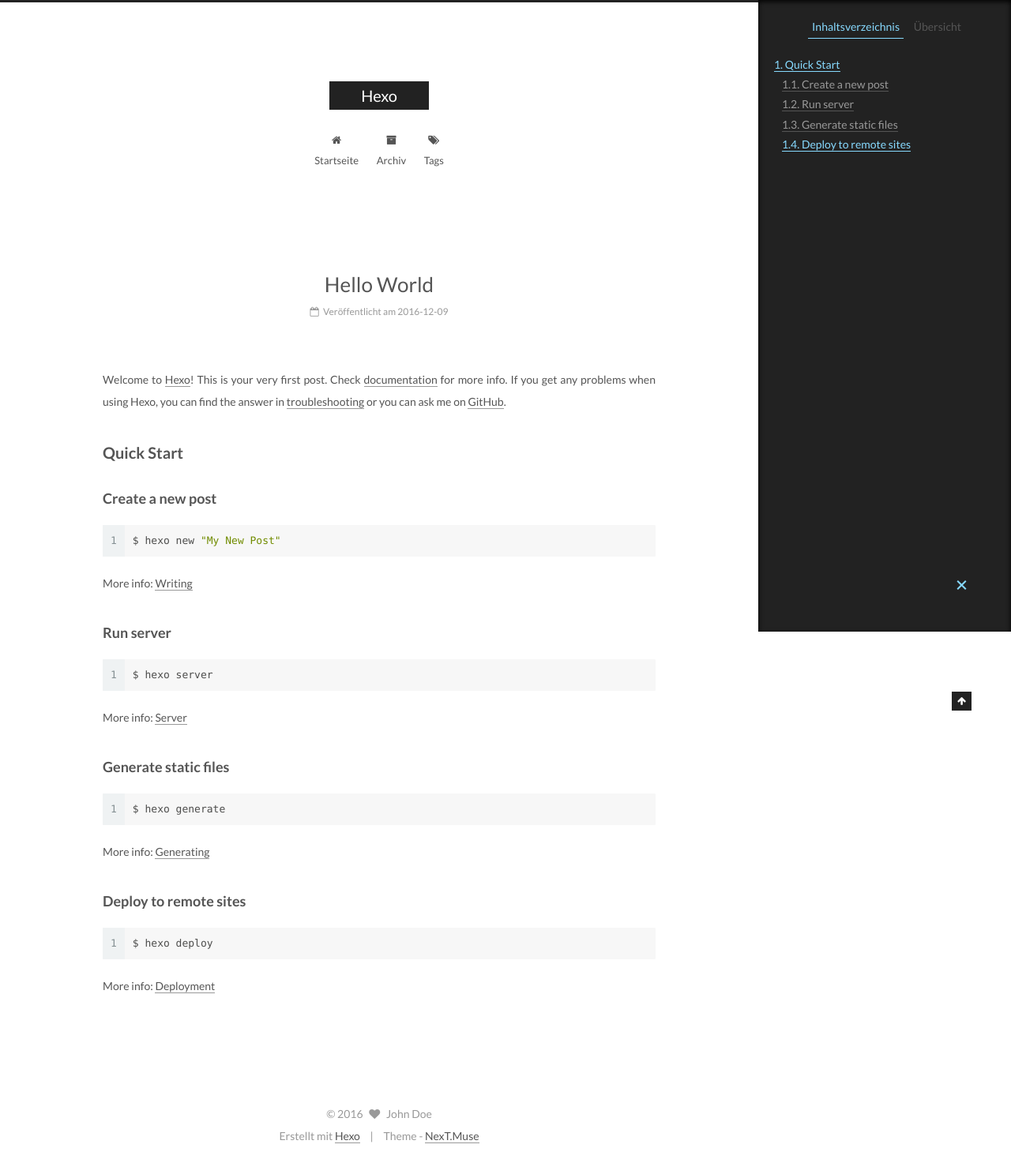
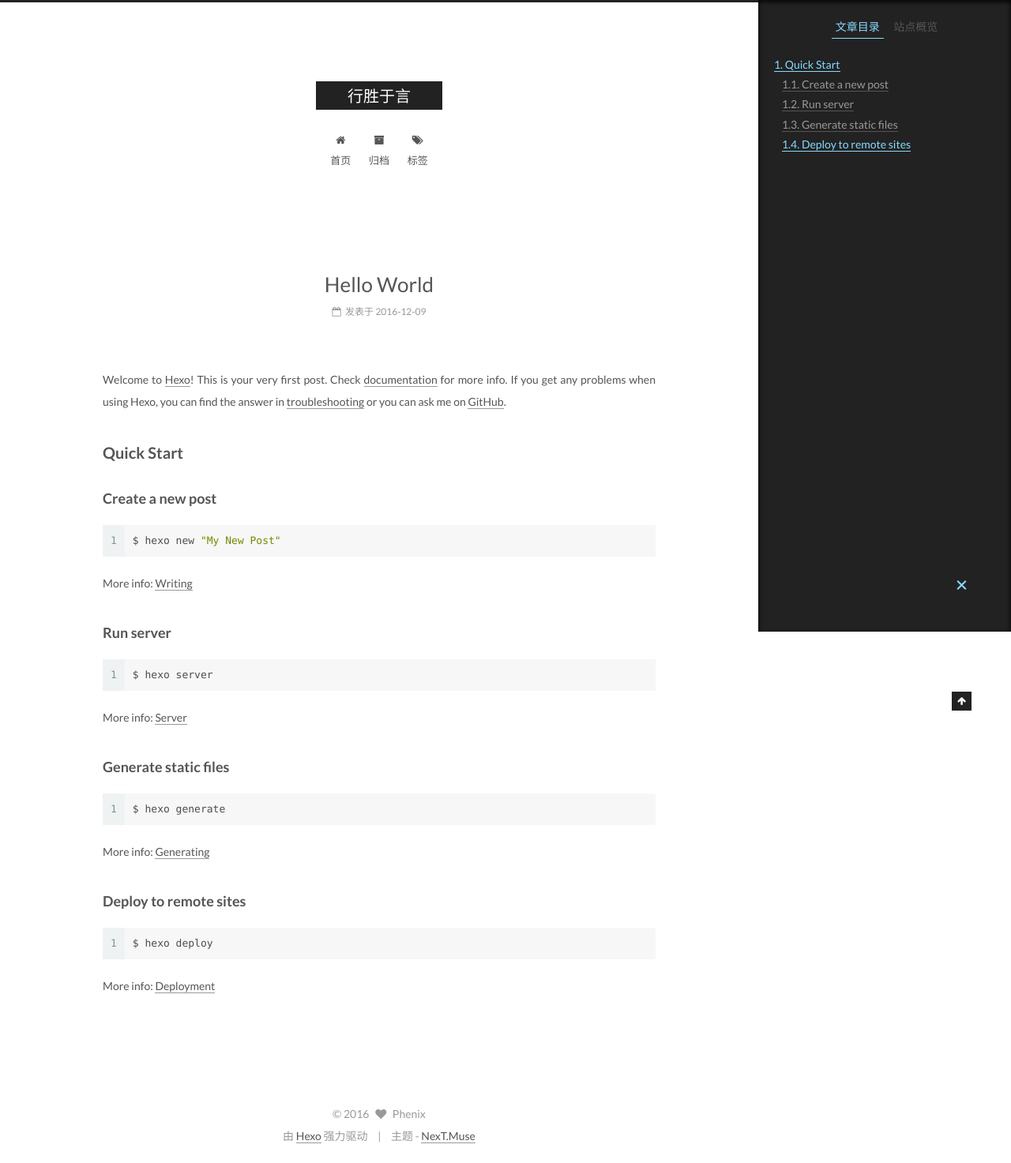
Before and after one commit to xiaolingu/Blog_gu, a plain HTML site: page 2016/12/09/hello-world/index.html in a window 1280 px wide. Shown: the whole page at 79% size. Drawn offline with Linux system fonts and the light colour scheme.

Commit message:
Site updated: 2016-12-10 10:36:57

```diff
--- a/2016/12/09/hello-world/index.html
+++ b/2016/12/09/hello-world/index.html
@@ -5,7 +5,7 @@
 
 
 
-<html class="theme-next muse use-motion" lang="">
+<html class="theme-next muse use-motion" lang="zh-Hans,en,default">
 <head>
   <meta charset="UTF-8"/>
 <meta http-equiv="X-UA-Compatible" content="IE=edge" />
@@ -76,7 +76,7 @@
 
 
 
-  <link rel="alternate" href="/atom.xml" title="Hexo" type="application/atom+xml" />
+  <link rel="alternate" href="/atom.xml" title="行胜于言" type="application/atom+xml" />
 
 
 
@@ -93,7 +93,7 @@ Quick">
 <meta property="og:type" content="article">
 <meta property="og:title" content="Hello World">
 <meta property="og:url" content="http://yoursite.com/2016/12/09/hello-world/index.html">
-<meta property="og:site_name" content="Hexo">
+<meta property="og:site_name" content="行胜于言">
 <meta property="og:description" content="Welcome to Hexo! This is your very first post. Check documentation for more info. If you get any problems when using Hexo, you can find the answer in troubleshooting or you can ask me on GitHub.
 Quick">
 <meta property="og:updated_time" content="2016-12-09T15:07:30.285Z">
@@ -114,7 +114,7 @@ Quick">
     motion: true,
     duoshuo: {
       userId: '0',
-      author: 'Author'
+      author: '博主'
     },
     algolia: {
       applicationID: '',
@@ -134,10 +134,10 @@ Quick">
 
 
 
-  <title> Hello World | Hexo </title>
+  <title> Hello World | 行胜于言 </title>
 </head>
 
-<body itemscope itemtype="http://schema.org/WebPage" lang="">
+<body itemscope itemtype="http://schema.org/WebPage" lang="zh-Hans">
 
 
 
@@ -165,7 +165,7 @@ Quick">
   <div class="custom-logo-site-title">
     <a href="/"  class="brand" rel="start">
       <span class="logo-line-before"><i></i></span>
-      <span class="site-title">Hexo</span>
+      <span class="site-title">行胜于言</span>
       <span class="logo-line-after"><i></i></span>
     </a>
   </div>
@@ -192,7 +192,7 @@ Quick">
 
               <i class="menu-item-icon fa fa-fw fa-home"></i> <br />
 
-            Startseite
+            首页
           </a>
         </li>
 
@@ -202,7 +202,7 @@ Quick">
 
               <i class="menu-item-icon fa fa-fw fa-archive"></i> <br />
 
-            Archiv
+            归档
           </a>
         </li>
 
@@ -212,7 +212,7 @@ Quick">
 
               <i class="menu-item-icon fa fa-fw fa-tags"></i> <br />
 
-            Tags
+            标签
           </a>
         </li>
 
@@ -248,15 +248,15 @@ Quick">
   <link itemprop="mainEntityOfPage" href="http://yoursite.com/2016/12/09/hello-world/">
 
   <span style="display:none" itemprop="author" itemscope itemtype="http://schema.org/Person">
-    <meta itemprop="name" content="John Doe">
+    <meta itemprop="name" content="Phenix">
     <meta itemprop="description" content="">
     <meta itemprop="image" content="/images/avatar.gif">
   </span>
 
   <span style="display:none" itemprop="publisher" itemscope itemtype="http://schema.org/Organization">
-    <meta itemprop="name" content="Hexo">
+    <meta itemprop="name" content="行胜于言">
     <span style="display:none" itemprop="logo" itemscope itemtype="http://schema.org/ImageObject">
-      <img style="display:none;" itemprop="url image" alt="Hexo" src="">
+      <img style="display:none;" itemprop="url image" alt="行胜于言" src="">
     </span>
   </span>
 
@@ -281,7 +281,7 @@ Quick">
               <span class="post-meta-item-icon">
                 <i class="fa fa-calendar-o"></i>
               </span>
-              <span class="post-meta-item-text">Veröffentlicht am</span>
+              <span class="post-meta-item-text">发表于</span>
               <time title="Post created" itemprop="dateCreated datePublished" datetime="2016-12-09T23:07:30+08:00">
                 2016-12-09
               </time>
@@ -394,10 +394,10 @@ Quick">
 
         <ul class="sidebar-nav motion-element">
           <li class="sidebar-nav-toc sidebar-nav-active" data-target="post-toc-wrap" >
-            Inhaltsverzeichnis
+            文章目录
           </li>
           <li class="sidebar-nav-overview" data-target="site-overview">
-            Übersicht
+            站点概览
           </li>
         </ul>
 
@@ -406,15 +406,15 @@ Quick">
         <div class="site-author motion-element" itemprop="author" itemscope itemtype="http://schema.org/Person">
           <img class="site-author-image" itemprop="image"
                src="/images/avatar.gif"
-               alt="John Doe" />
-          <p class="site-author-name" itemprop="name">John Doe</p>
+               alt="Phenix" />
+          <p class="site-author-name" itemprop="name">Phenix</p>
           <p class="site-description motion-element" itemprop="description"></p>
         </div>
         <nav class="site-state motion-element">
           <div class="site-state-item site-state-posts">
             <a href="/archives">
               <span class="site-state-item-count">1</span>
-              <span class="site-state-item-name">Artikel</span>
+              <span class="site-state-item-name">日志</span>
             </a>
           </div>
 
@@ -483,16 +483,16 @@ Quick">
   <span class="with-love">
     <i class="fa fa-heart"></i>
   </span>
-  <span class="author" itemprop="copyrightHolder">John Doe</span>
+  <span class="author" itemprop="copyrightHolder">Phenix</span>
 </div>
 
 
 <div class="powered-by">
-  Erstellt mit  <a class="theme-link" href="https://hexo.io">Hexo</a>
+  由 <a class="theme-link" href="https://hexo.io">Hexo</a> 强力驱动
 </div>
 
 <div class="theme-info">
-  Theme -
+  主题 -
   <a class="theme-link" href="https://github.com/iissnan/hexo-theme-next">
     NexT.Muse
   </a>
--- a/archives/2016/12/index.html
+++ b/archives/2016/12/index.html
@@ -5,7 +5,7 @@
 
 
 
-<html class="theme-next muse use-motion" lang="">
+<html class="theme-next muse use-motion" lang="zh-Hans,en,default">
 <head>
   <meta charset="UTF-8"/>
 <meta http-equiv="X-UA-Compatible" content="IE=edge" />
@@ -74,7 +74,7 @@
 
 
 
-  <link rel="alternate" href="/atom.xml" title="Hexo" type="application/atom+xml" />
+  <link rel="alternate" href="/atom.xml" title="行胜于言" type="application/atom+xml" />
 
 
 
@@ -87,11 +87,11 @@
 
 
 <meta property="og:type" content="website">
-<meta property="og:title" content="Hexo">
+<meta property="og:title" content="行胜于言">
 <meta property="og:url" content="http://yoursite.com/archives/2016/12/index.html">
-<meta property="og:site_name" content="Hexo">
+<meta property="og:site_name" content="行胜于言">
 <meta name="twitter:card" content="summary">
-<meta name="twitter:title" content="Hexo">
+<meta name="twitter:title" content="行胜于言">
 
 
 
@@ -105,7 +105,7 @@
     motion: true,
     duoshuo: {
       userId: '0',
-      author: 'Author'
+      author: '博主'
     },
     algolia: {
       applicationID: '',
@@ -125,10 +125,10 @@
 
 
 
-  <title> Archiv | Hexo </title>
+  <title> 归档 | 行胜于言 </title>
 </head>
 
-<body itemscope itemtype="http://schema.org/WebPage" lang="">
+<body itemscope itemtype="http://schema.org/WebPage" lang="zh-Hans">
 
 
 
@@ -156,7 +156,7 @@
   <div class="custom-logo-site-title">
     <a href="/"  class="brand" rel="start">
       <span class="logo-line-before"><i></i></span>
-      <span class="site-title">Hexo</span>
+      <span class="site-title">行胜于言</span>
       <span class="logo-line-after"><i></i></span>
     </a>
   </div>
@@ -183,7 +183,7 @@
 
               <i class="menu-item-icon fa fa-fw fa-home"></i> <br />
 
-            Startseite
+            首页
           </a>
         </li>
 
@@ -193,7 +193,7 @@
 
               <i class="menu-item-icon fa fa-fw fa-archive"></i> <br />
 
-            Archiv
+            归档
           </a>
         </li>
 
@@ -203,7 +203,7 @@
 
               <i class="menu-item-icon fa fa-fw fa-tags"></i> <br />
 
-            Tags
+            标签
           </a>
         </li>
 
@@ -235,7 +235,7 @@
 
 
 
-      Öhm..! Ein Artikel. Bleib dran.
+      嗯..! 目前共计 1 篇日志。 继续努力。
     </span>
 
 
@@ -317,15 +317,15 @@
         <div class="site-author motion-element" itemprop="author" itemscope itemtype="http://schema.org/Person">
           <img class="site-author-image" itemprop="image"
                src="/images/avatar.gif"
-               alt="John Doe" />
-          <p class="site-author-name" itemprop="name">John Doe</p>
+               alt="Phenix" />
+          <p class="site-author-name" itemprop="name">Phenix</p>
           <p class="site-description motion-element" itemprop="description"></p>
         </div>
         <nav class="site-state motion-element">
           <div class="site-state-item site-state-posts">
             <a href="/archives">
               <span class="site-state-item-count">1</span>
-              <span class="site-state-item-name">Artikel</span>
+              <span class="site-state-item-name">日志</span>
             </a>
           </div>
 
@@ -378,16 +378,16 @@
   <span class="with-love">
     <i class="fa fa-heart"></i>
   </span>
-  <span class="author" itemprop="copyrightHolder">John Doe</span>
+  <span class="author" itemprop="copyrightHolder">Phenix</span>
 </div>
 
 
 <div class="powered-by">
-  Erstellt mit  <a class="theme-link" href="https://hexo.io">Hexo</a>
+  由 <a class="theme-link" href="https://hexo.io">Hexo</a> 强力驱动
 </div>
 
 <div class="theme-info">
-  Theme -
+  主题 -
   <a class="theme-link" href="https://github.com/iissnan/hexo-theme-next">
     NexT.Muse
   </a>
--- a/atom.xml
+++ b/atom.xml
@@ -1,6 +1,6 @@
 <?xml version="1.0" encoding="utf-8"?>
 <feed xmlns="http://www.w3.org/2005/Atom">
-  <title>Hexo</title>
+  <title>行胜于言</title>
 
   <link href="/atom.xml" rel="self"/>
 
@@ -9,7 +9,7 @@
   <id>http://yoursite.com/</id>
 
   <author>
-    <name>John Doe</name>
+    <name>Phenix</name>
 
   </author>
 
```
Also changed, not shown: archives/2016/index.html (+19 -19 lines), archives/index.html (+19 -19 lines), index.html (+22 -22 lines).
